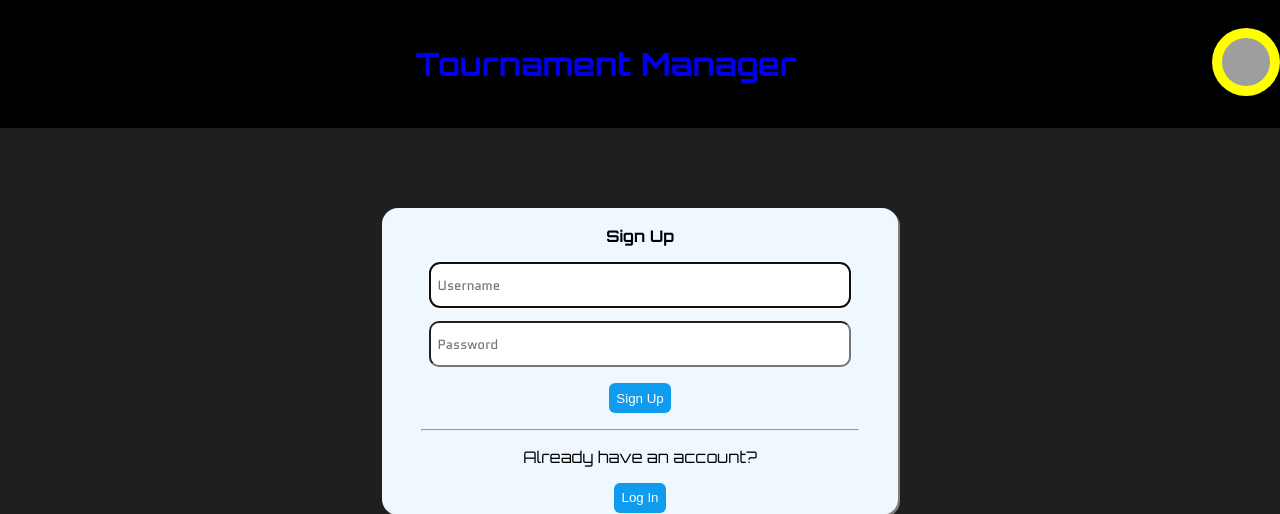
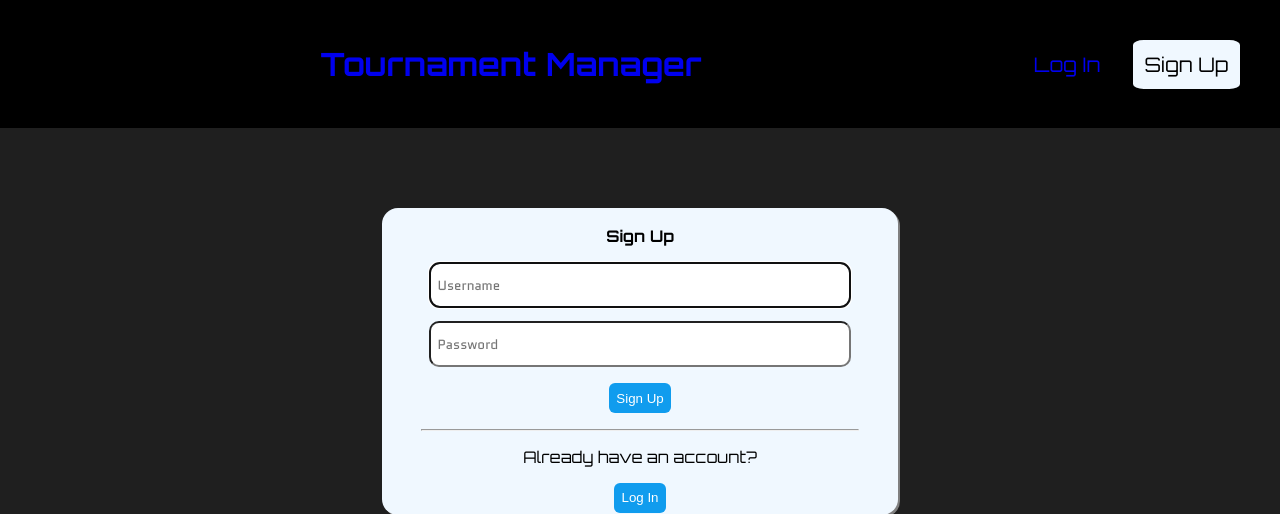
Before and after one commit to saacutter/CITS3403-Project, a Flask app: page /signup in a window 1280 px wide. Shown: the top 514 px of the page. Run offline with Flask 3, Linux system fonts and the light colour scheme; grey boxes are pictures that could not be loaded.

Commit message:
Modified the routes to accept the main header on all templates

```diff
--- a/app/routes.py
+++ b/app/routes.py
@@ -12,7 +12,7 @@ def login():
     if request.method == "POST":
         ... # TODO: Create the sign in logic
         return redirect("/")
-    return render_template("login.html", login=True) # Display login page
+    return render_template("login.html", signed_out=True, login=True) # Display login page
 
 # Signup route of the application
 @application.route("/signup", methods=["GET", "POST"])
@@ -20,4 +20,4 @@ def signup():
     if request.method == "POST":
         ... # TODO: Create the sign up logic
         return redirect("/")
-    return render_template("login.html", login=False) # Display sign up page
+    return render_template("login.html", signed_out=True, login=False) # Display sign up page
```
Also changed, not shown: app/templates/login.html (indentation only).
